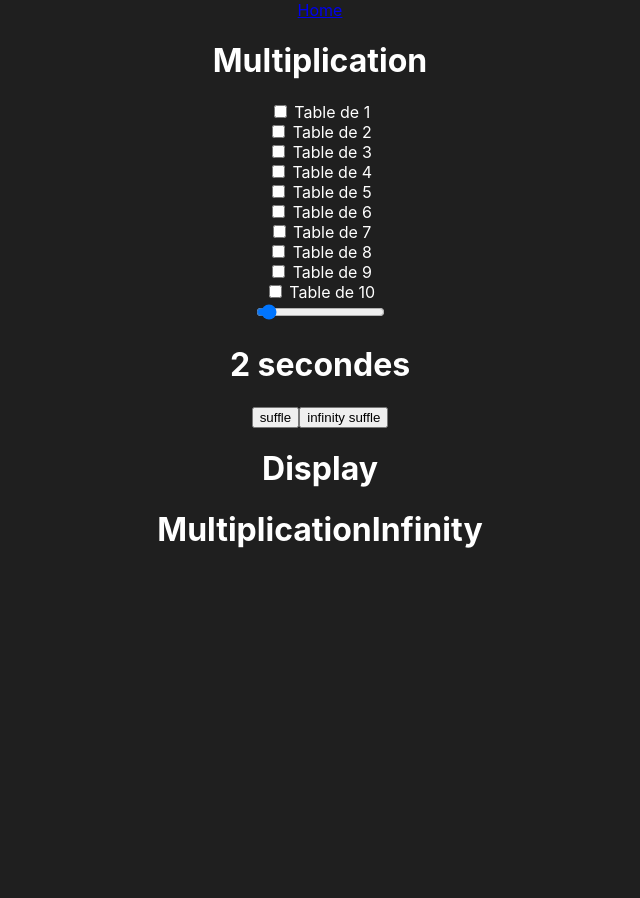
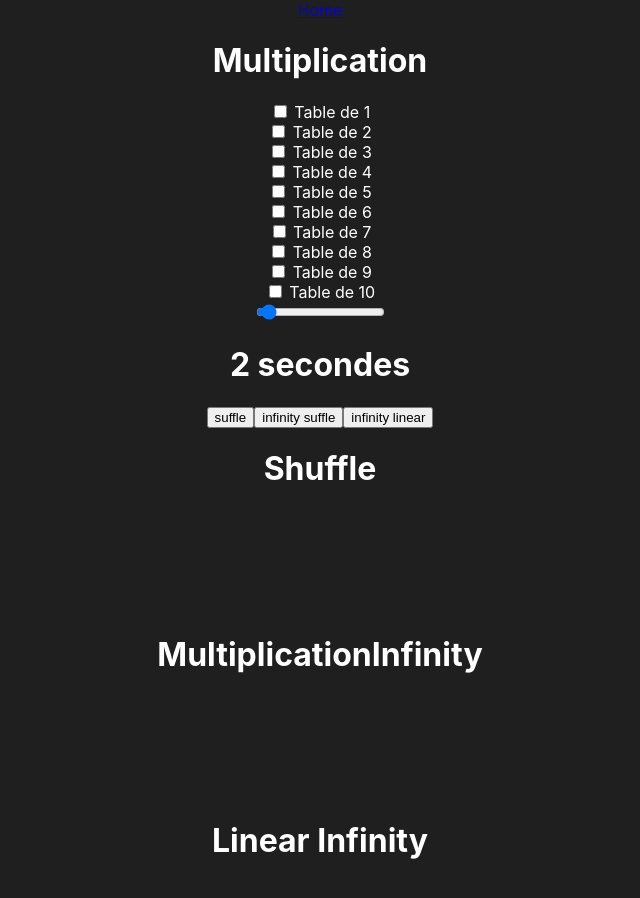
Before and after one commit to enztexier/GM, a React (Create React App) app: page /multiplication in a window 1280 px wide. Shown: the top 898 px of the page, without its empty margins (320-960 px from the left). Before the commit the page ends 800 px from the top, so only its background shows below. Built offline with nearby package versions, Linux system fonts and the light colour scheme.

Commit message:
multiplication all mode stable version

```diff
--- a/src/Display.js
+++ b/src/Display.js
@@ -1,119 +1,13 @@
 import React from 'react';
-import { useEffect, useState } from 'react';
+import './display.css';
 
-const Display = ({ shuffledArray, time }) => {
-
-    const [display, setDisplay] = useState('');
-    const [result, setResult] = useState();
-
-    useEffect(() => {
-
-        let i = 0
-
-        if (shuffledArray.length > 0 && i < 10) {
-
-            let one = shuffledArray[i][0]
-            let two = shuffledArray[i][1]
-            let three = shuffledArray[i][2]
-
-            let show = <p>{one} x {two} = </p>
-            setDisplay(show)
-
-            let step = 30 * (time * 1000)
-            let percentage = step / 100
-            setTimeout(() => {
-                setResult(three)
-            }, percentage)
-            i++
-            setResult('')
-
-
-            const intervalID = setInterval(() => {
-
-                if (shuffledArray.length > 0 && i < 10) {
-
-                    let one = shuffledArray[i][0]
-                    let two = shuffledArray[i][1]
-                    let three = shuffledArray[i][2]
-                    let show = <p>{one} x {two} = </p>
-                    setDisplay(show)
-
-                    let step = 30 * (time * 1000)
-                    let percentage = step / 100
-
-                    setTimeout(() => {
-                        setResult(three)
-                    }, percentage)
-                    i++
-                    setResult('')
-
-                }
-                else {
-                    setDisplay("the end")
-                    setResult('')
-                    clearInterval(intervalID)
-                }
-
-            }, time * 1000)
-        }
-        else {
-            console.error("shuffledArray");
-        }
-
-    }, [shuffledArray])
-
+const Display = ({display,result}) => {
     return (
         <div>
-            <h1>Display</h1>
-            {display}{result}
-
-
+            <div className='display'><p>{display}</p><p>{result}</p></div>
 
         </div>
     );
 };
 
 export default Display;
-
-/**
- *
- *
-
-            {shuffledArray.map(val => <p key={val}>{val}</p>)}
-
-
-    useEffect(() => {
-        let i = 0
-
-        setDisplay(shuffledArray[i])
-        i++
-
-        if (shuffledArray.length > 0 && i < 10) {
-            const intervalID = setInterval(() => {
-
-                if (shuffledArray.length > 0 && i < 10) {
-
-                    let a = shuffledArray[i].map(cur =>
-                        <Digits key={cur + 0.5} value={cur} />
-                        )
-                    setDisplay(a)
-                    i++
-                }
-                else {
-                    console.log("elseInter")
-                    setDisplay("the end")
-                    clearInterval(intervalID)
-                }
-
-            }, time)
-        }
-        else {
-            console.log("elseOutside")
-        }
-
-    }, [shuffledArray])
-
-
-    time > 10000 ? 4000 : percentage
-
- * **/
--- /dev/null
+++ b/src/LinearInfinity.js
@@ -0,0 +1,73 @@
+import React from 'react';
+import { useEffect, useState } from 'react';
+import Display from './Display';
+
+const LinearInfinity = ({linearInfinit, time}) => {
+
+    const [display, setDisplay] = useState('')
+    const [result, setResult] = useState()
+    let i = 0
+
+      useEffect(() => {
+
+
+        if (linearInfinit.length > 0) {
+
+            let one = linearInfinit[i][0]
+            let two = linearInfinit[i][1]
+            let three = linearInfinit[i][2]
+
+            let show = <p>{one} x {two} = </p>
+            setDisplay(show)
+
+            let step = 30 * (time * 1000)
+            let percentage = step / 100
+            setTimeout(() => {
+                setResult(three)
+            }, percentage)
+            i++
+            setResult('')
+
+
+            setInterval(() => {
+
+                if (linearInfinit.length > 0 && i < linearInfinit.length) {
+
+                    let one = linearInfinit[i][0]
+                    let two = linearInfinit[i][1]
+                    let three = linearInfinit[i][2]
+                    let show = <p>{one} x {two} = </p>
+                    setDisplay(show)
+
+                    let step = 30 * (time * 1000)
+                    let percentage = step / 100
+
+                    setTimeout(() => {
+                        setResult(three)
+                    }, percentage)
+                    i++
+                    setResult('')
+
+                }
+                else {
+                    i = 0
+                }
+
+            }, time * 1000)
+        }
+        else {
+            console.error("linearInfinit")
+        }
+
+    }, [linearInfinit])
+
+    return (
+        <div>
+            <h1>Linear Infinity</h1>
+            <Display display={display} result={result}></Display>
+
+        </div>
+    );
+};
+
+export default LinearInfinity;
--- a/src/Multiplication.js
+++ b/src/Multiplication.js
@@ -1,8 +1,9 @@
 import React, { useState, useEffect } from 'react';
 import { Link } from 'react-router-dom';
 import Checkbox from './Checkbox';
-import Display from './Display';
+import Shuffle from './Shuffle';
 import MultiplicationInfinity from './MultiplicationInfinity';
+import LinearInfinity from './LinearInfinity';
 
 const Multiplication = () => {
 
@@ -55,7 +56,8 @@ const Multiplication = () => {
     const [selectTable, setSelectTable] = useState([])
     const [shuffledArray, setShuffledArray] = useState([])
     const [time, setTime] = useState(2)
-    const [infinity, setInfinity] = useState(false)
+    const [infinityShuffle, setInfinitySuffle] = useState(false)
+    const [linearInfinit, setLinearInfinit] = useState(false)
 
 
 
@@ -111,7 +113,21 @@ const Multiplication = () => {
                 temporary.push([element, i.toString(), result.toString()])
             }
         }
-        setInfinity(temporary)
+        setInfinitySuffle(temporary)
+    }
+
+    const linearInfinity = () => {
+
+        let temporary = [];
+
+        for (const element of selectTable) {
+
+            for (let i = 1; i < 11; i++) {
+                let result = element * i
+                temporary.push([element, i.toString(), result.toString()])
+            }
+        }
+        setLinearInfinit(temporary)
     }
 
     return (
@@ -126,11 +142,13 @@ const Multiplication = () => {
 
             <button onClick={suffleMachine}>suffle</button>
             <button onClick={suffleInfinity}>infinity suffle</button>
+            <button onClick={linearInfinity}>infinity linear</button>
 
+            <Shuffle shuffledArray={shuffledArray} time={time}></Shuffle>
 
-            <Display shuffledArray={shuffledArray} time={time}></Display>
+            <MultiplicationInfinity infinityShuffle={infinityShuffle} time={time}></MultiplicationInfinity>
 
-            <MultiplicationInfinity infinity={infinity} time={time}></MultiplicationInfinity>
+            <LinearInfinity linearInfinit={linearInfinit} time={time}></LinearInfinity>
 
 
 
--- a/src/MultiplicationInfinity.js
+++ b/src/MultiplicationInfinity.js
@@ -1,26 +1,27 @@
 import React from 'react';
 import { useEffect, useState } from 'react';
+import Display from './Display';
 
-const MultiplicationInfinity = ({ infinity, time }) => {
+const MultiplicationInfinity = ({ infinityShuffle, time }) => {
 
-    const [display, setDisplay] = useState('');
-    const [result, setResult] = useState();
+    const [display, setDisplay] = useState('')
+    const [result, setResult] = useState()
+    let i = 0
+    let temp
 
     function getRandomInt(max) {
-        return Math.floor(Math.random() * max);
+        return Math.floor(Math.random() * max)
     }
 
     useEffect(() => {
 
-        let i = getRandomInt(infinity.length);
+        i = getRandomInt(infinityShuffle.length)
 
-        console.log(getRandomInt(infinity.length))
+        if (infinityShuffle.length > 0) {
 
-        if (infinity.length > 0) {
-
-            let one = infinity[i][0]
-            let two = infinity[i][1]
-            let three = infinity[i][2]
+            let one = infinityShuffle[i][0]
+            let two = infinityShuffle[i][1]
+            let three = infinityShuffle[i][2]
 
             let show = <p>{one} x {two} = </p>
             setDisplay(show)
@@ -34,16 +35,31 @@ const MultiplicationInfinity = ({ infinity, time }) => {
 
             setInterval(() => {
 
-                let i = getRandomInt(infinity.length);
-                let temp = i;
+                i = getRandomInt(infinityShuffle.length)
+                console.log(i)
+                console.log(temp)
 
                 if(i === temp){
-                    i = getRandomInt(infinity.length);
-                }
+                    i = getRandomInt(infinityShuffle.length)
+                    let one = infinityShuffle[i][0]
+                    let two = infinityShuffle[i][1]
+                    let three = infinityShuffle[i][2]
+                    let show = <p>{one} x {two} = </p>
+                    setDisplay(show)
 
-                let one = infinity[i][0]
-                let two = infinity[i][1]
-                let three = infinity[i][2]
+                    let step = 30 * (time * 1000)
+                    let percentage = step / 100
+
+                    setTimeout(() => {
+                        setResult(three)
+                    }, percentage)
+                    setResult('')
+                }else{
+
+                temp = i;
+                let one = infinityShuffle[i][0]
+                let two = infinityShuffle[i][1]
+                let three = infinityShuffle[i][2]
                 let show = <p>{one} x {two} = </p>
                 setDisplay(show)
 
@@ -54,22 +70,22 @@ const MultiplicationInfinity = ({ infinity, time }) => {
                     setResult(three)
                 }, percentage)
                 setResult('')
+            }
 
 
             }, time * 1000)
         }
         else {
-            console.error("infinity");
+            console.error("infinityShuffle")
         }
 
-
-    }, [infinity])
+    }, [infinityShuffle])
 
 
     return (
         <div>
             <h1>MultiplicationInfinity</h1>
-            {display}{result}
+            <Display display={display} result={result}></Display>
 
         </div>
     );
--- /dev/null
+++ b/src/Shuffle.js
@@ -0,0 +1,120 @@
+import React from 'react';
+import { useEffect, useState } from 'react';
+import Display from './Display';
+
+const Shuffle = ({ shuffledArray, time }) => {
+
+    const [display, setDisplay] = useState('')
+    const [result, setResult] = useState()
+
+    useEffect(() => {
+
+        let i = 0
+
+        if (shuffledArray.length > 0 && i < 10) {
+
+            let one = shuffledArray[i][0]
+            let two = shuffledArray[i][1]
+            let three = shuffledArray[i][2]
+
+            let show = <p>{one} x {two} = </p>
+            setDisplay(show)
+
+            let step = 30 * (time * 1000)
+            let percentage = step / 100
+            setTimeout(() => {
+                setResult(three)
+            }, percentage)
+            i++
+            setResult('')
+
+
+            const intervalID = setInterval(() => {
+
+                if (shuffledArray.length > 0 && i < 10) {
+
+                    let one = shuffledArray[i][0]
+                    let two = shuffledArray[i][1]
+                    let three = shuffledArray[i][2]
+                    let show = <p>{one} x {two} = </p>
+                    setDisplay(show)
+
+                    let step = 30 * (time * 1000)
+                    let percentage = step / 100
+
+                    setTimeout(() => {
+                        setResult(three)
+                    }, percentage)
+                    i++
+                    setResult('')
+
+                }
+                else {
+                    setDisplay("the end")
+                    setResult('')
+                    clearInterval(intervalID)
+                }
+
+            }, time * 1000)
+        }
+        else {
+            console.error("shuffledArray");
+        }
+
+    }, [shuffledArray])
+
+    return (
+        <div>
+            <h1>Shuffle</h1>
+            <Display display={display} result={result}></Display>
+
+
+
+        </div>
+    );
+};
+
+export default Shuffle;
+
+/**
+ *
+ *
+
+            {shuffledArray.map(val => <p key={val}>{val}</p>)}
+
+
+    useEffect(() => {
+        let i = 0
+
+        setDisplay(shuffledArray[i])
+        i++
+
+        if (shuffledArray.length > 0 && i < 10) {
+            const intervalID = setInterval(() => {
+
+                if (shuffledArray.length > 0 && i < 10) {
+
+                    let a = shuffledArray[i].map(cur =>
+                        <Digits key={cur + 0.5} value={cur} />
+                        )
+                    setDisplay(a)
+                    i++
+                }
+                else {
+                    console.log("elseInter")
+                    setDisplay("the end")
+                    clearInterval(intervalID)
+                }
+
+            }, time)
+        }
+        else {
+            console.log("elseOutside")
+        }
+
+    }, [shuffledArray])
+
+
+    time > 10000 ? 4000 : percentage
+
+ * **/
--- /dev/null
+++ b/src/display.css
@@ -0,0 +1,4 @@
+.display p {
+    font-size: 50px;
+    display: inline-block;
+}
```
